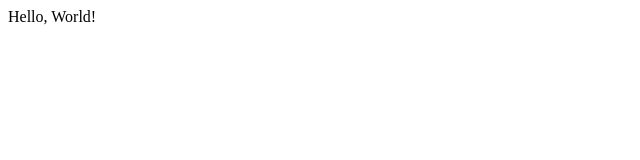
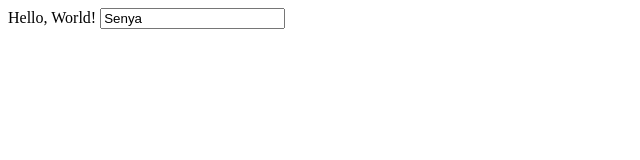
Before and after one commit to misha-marinenko-official/didactic-octo-sniffle, a plain HTML site: page index.html in a window 1280 px wide. Shown: the whole page, without its empty margins (0-640 px from the left). Drawn offline with Linux system fonts and the light colour scheme.

Commit message:
Edit index.html.

```diff
--- a/index.html
+++ b/index.html
@@ -1,3 +1,4 @@
 <html>
 Hello, World!
+<input value="Senya" type="text" />
 </html>
```
